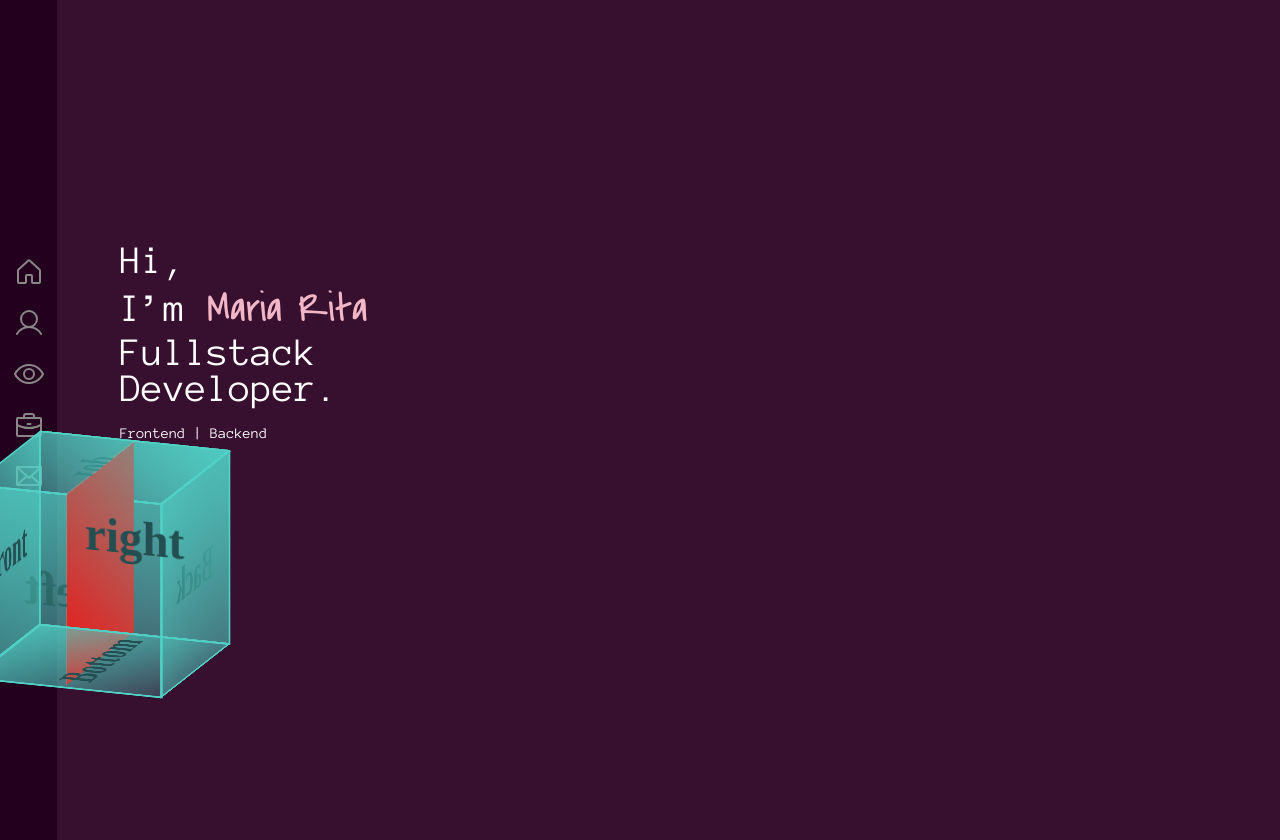
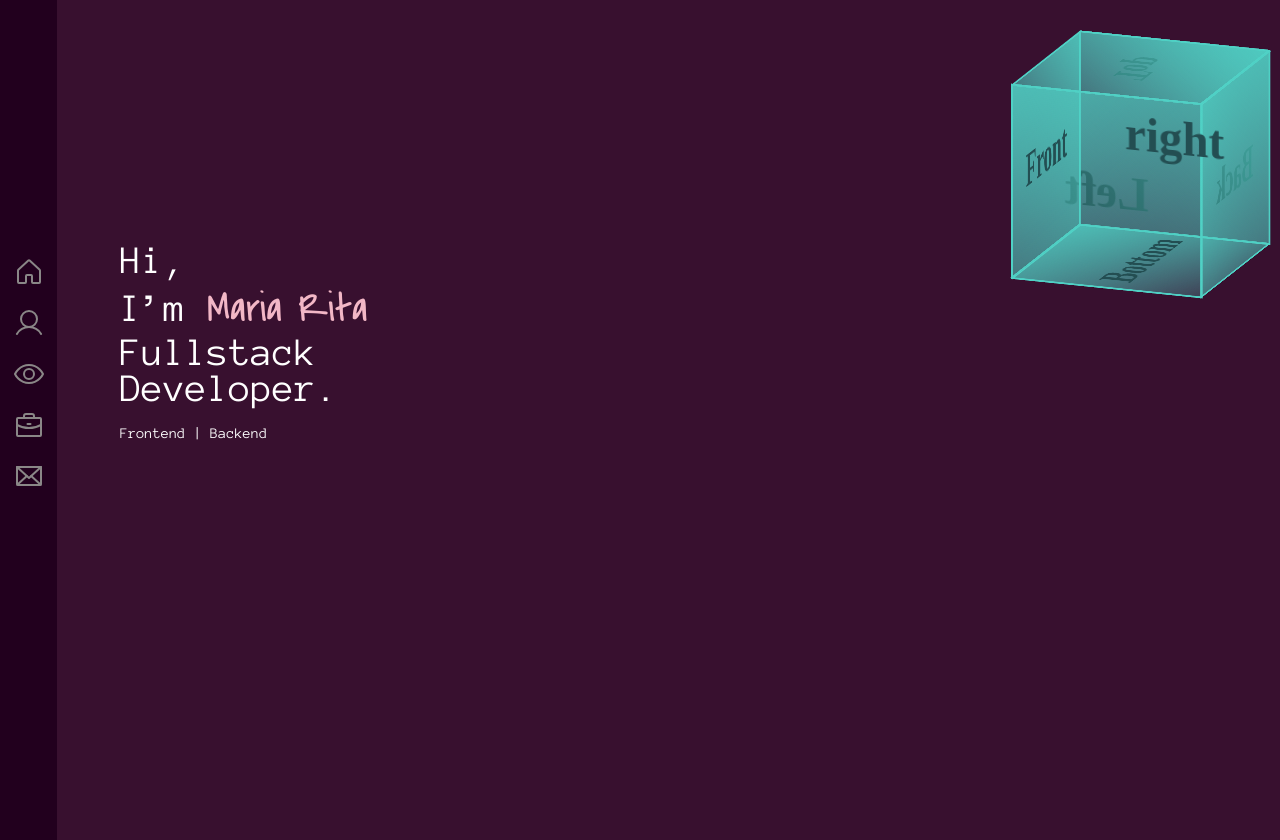
Before and after one commit to atir75/Portfolio-React, a React (Vite) app: page / in a window 1280 px wide. Built offline with nearby package versions, Linux system fonts and the light colour scheme.

Commit message:
feat(*): created folder img

```diff
--- a/src/components/Cube1/styles.css
+++ b/src/components/Cube1/styles.css
@@ -1,7 +1,8 @@
 .cube {
     width: 200px;
     height: 200px;
-    background-color: red;
+    margin-left: 130vh;
+    margin-top: -50vh;
 
     animation: rotate 10s infinite alternate;
     transform-style: preserve-3d;
```
